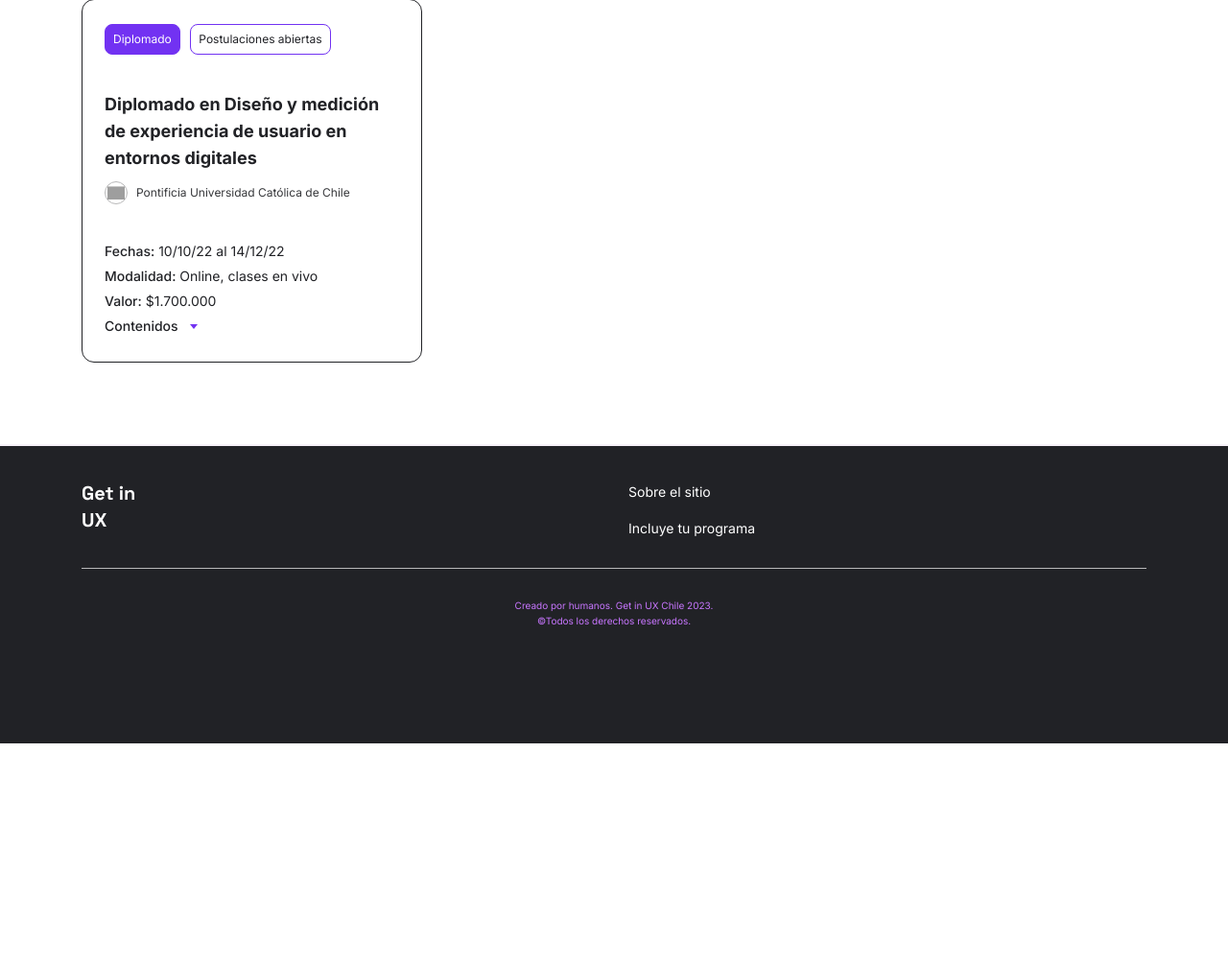
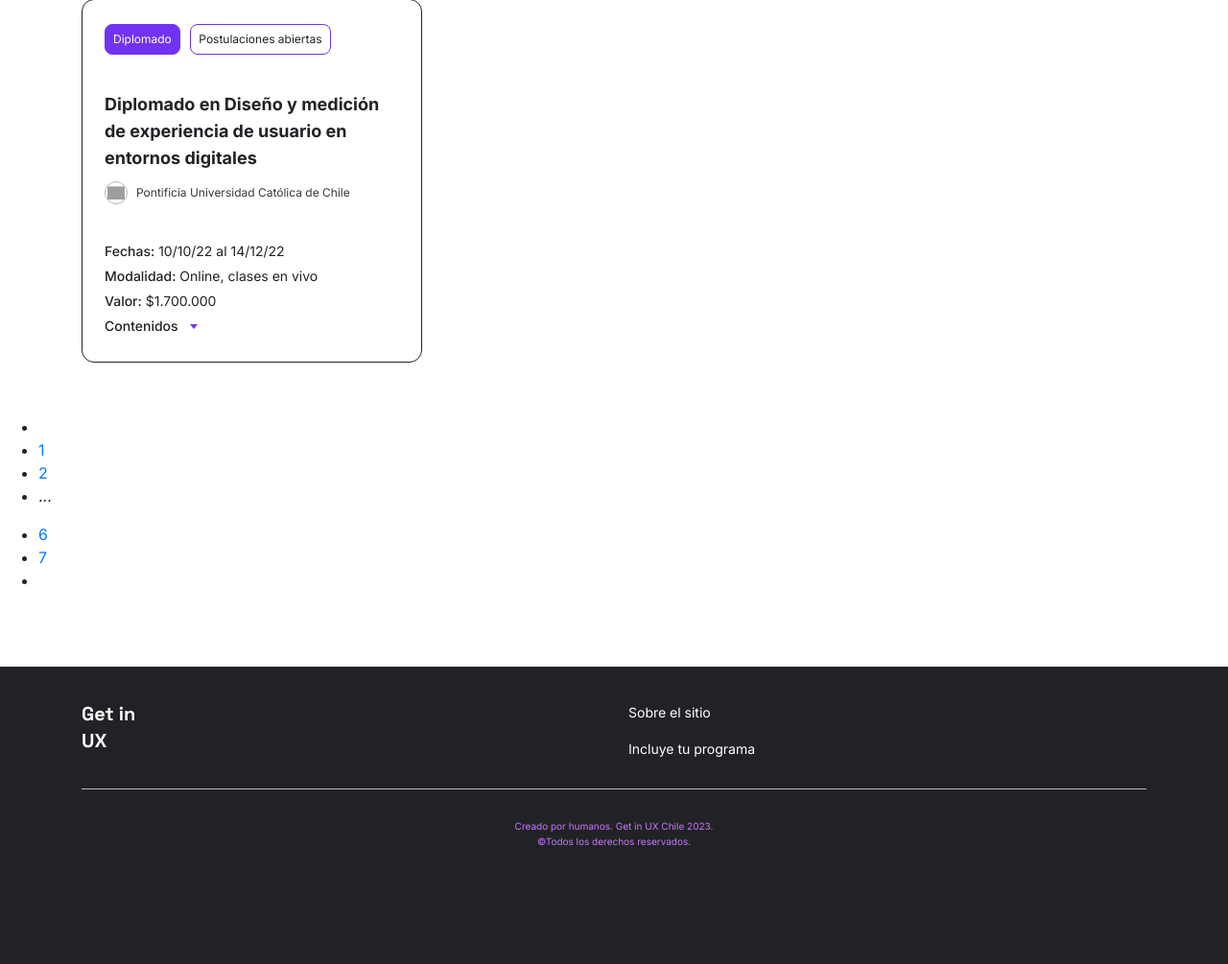
Before and after one commit to nicofront/GetinUX, a PHP site: page /v-home.php in a window 1280 px wide. Shown: the part 680-1685 px from the top of the page at 96% size. Before the commit the page ends 1455 px from the top, so only its background shows below. Run offline with PHP 8.4, Linux system fonts and the light colour scheme; style sheets or scripts are compiled from the project's sources; some libraries are stand-ins or nearby versions; grey boxes are pictures that could not be loaded.

Commit message:
feat - paginator

```diff
--- a/dev/sass/components/darkmode.scss
+++ b/dev/sass/components/darkmode.scss
@@ -23,6 +23,15 @@
 		}
 		a{
 			color: $lightpink;
+		}
+	}
+	.paginator{
+		ul{
+			li{
+				a, p{
+					color: $white;
+				}
+			}
 		}
 	}
 	.sidebar{
--- a/dev/sass/style.scss
+++ b/dev/sass/style.scss
@@ -20,6 +20,7 @@
 @import "objects/button";
 @import "objects/txt";
 @import "objects/accordion";
+@import "objects/paginator";
 @import "objects/slider";
 
 //secciones
--- a/v-home.php
+++ b/v-home.php
@@ -64,7 +64,7 @@
         </div>
     </div>
 
-    <div class="u-pb30">
+    <div class="u-pb0">
         <div class="container">
             <div class="row">
                 <div class="col-md-12 u-mb40">
@@ -317,6 +317,36 @@
         </div>
     </div>
 
+    <div class="u-pb60">
+        <div class="paginator transition">
+            <ul>
+                <li class="">
+                    <a href="" class="arrow arrow-prev">
+                    </a>
+                </li>
+                <li class="">
+                    <a href="">1</a>
+                </li>
+                <li class="active">
+                    <a href="">2</a>
+                </li>
+                <li>
+                    <p>...</p>
+                </li>
+                <li class="">
+                    <a href="">6</a>
+                </li>
+                <li class="">
+                    <a href="">7</a>
+                </li>
+                <li class="">
+                    <a href="" class="arrow arrow-next">
+                    </a>
+                </li>
+            </ul>
+        </div>
+    </div>
+
     <footer class="footer transition">
         <div class="container">
             <div class="row">
```
